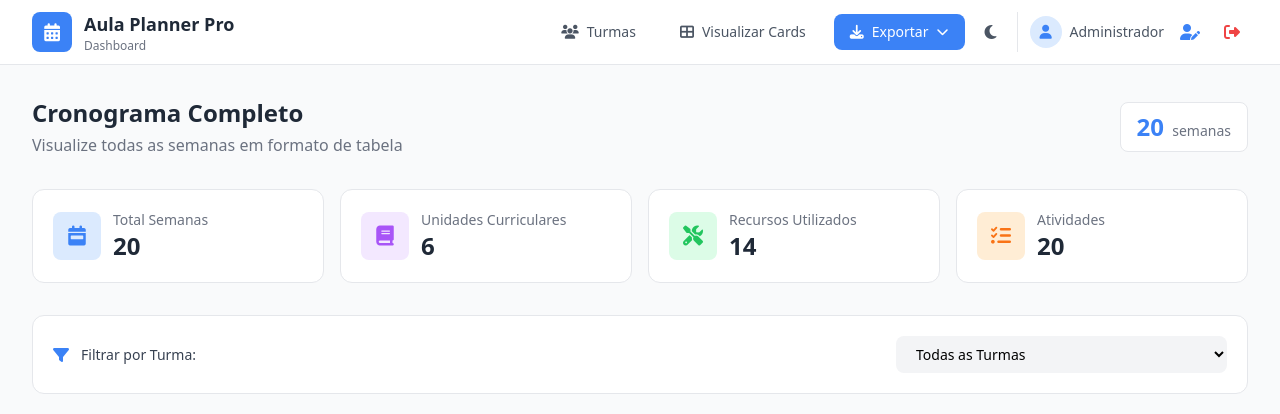
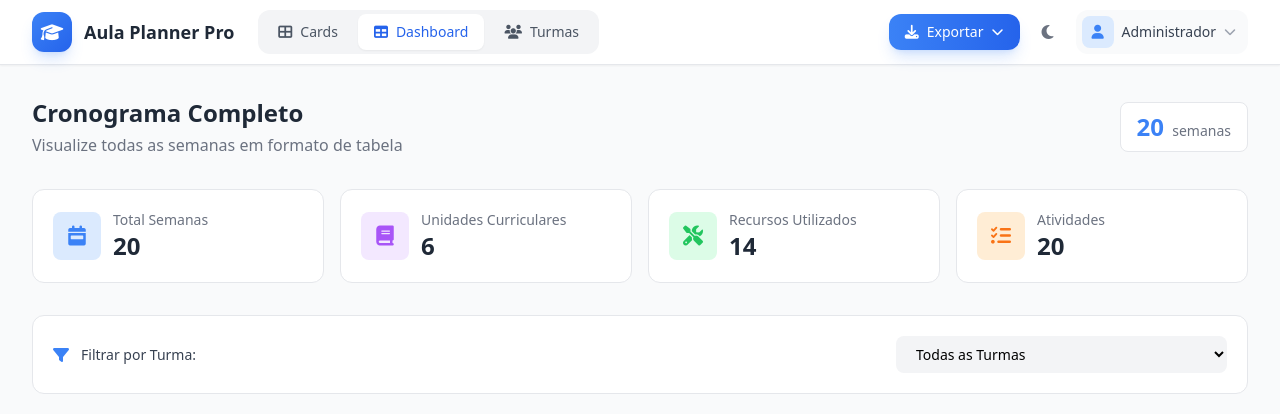
Before and after one commit to lsfrenzel/planner_aulas_pro, a Flask app: page /dashboard in a window 1280 px wide. Shown: the top 414 px of the page. Run offline with Flask 3, Linux system fonts and the light colour scheme; a user stored in the database is signed in; some libraries are stand-ins or nearby versions.

Commit message:
Improve login screen centering and update navigation menu
Updates login page layout for better centering and responsiveness, and redesigns the dashboard navigation with a modern tabbed interface, user dropdown, and improved mobile view.

Replit-Commit-Author: Agent
Replit-Commit-Session-Id: 9aa4810a-fe06-4716-96d4-dfea8e6516ec
Replit-Commit-Checkpoint-Type: full_checkpoint
Replit-Commit-Event-Id: 43fa025f-8341-49a0-b549-9f63367aac36
Replit-Commit-Screenshot-Url: https://storage.googleapis.com/screenshot-production-us-central1/e15fc62f-b7e7-4813-b8c5-63b20df9272f/9aa4810a-fe06-4716-96d4-dfea8e6516ec/VVuOgcu
Replit-Helium-Checkpoint-Created: true

```diff
--- a/templates/dashboard.html
+++ b/templates/dashboard.html
@@ -50,65 +50,102 @@
     </style>
 </head>
 <body class="bg-gray-50 dark:bg-gray-900 min-h-screen transition-colors duration-200">
-    <nav class="bg-white dark:bg-gray-800 border-b border-gray-200 dark:border-gray-700 sticky top-0 z-50">
+    <nav class="bg-white dark:bg-gray-800 border-b border-gray-200 dark:border-gray-700 sticky top-0 z-50 shadow-sm">
         <div class="max-w-7xl mx-auto px-4 sm:px-6 lg:px-8">
             <div class="flex items-center justify-between h-16">
-                <div class="flex items-center gap-4">
-                    <div class="flex items-center gap-3">
-                        <div class="w-10 h-10 bg-primary-500 rounded-lg flex items-center justify-center">
-                            <i class="fas fa-calendar-alt text-white text-lg"></i>
+                <div class="flex items-center gap-6">
+                    <a href="/" class="flex items-center gap-3 hover:opacity-80 transition-opacity">
+                        <div class="w-10 h-10 bg-gradient-to-br from-primary-500 to-primary-600 rounded-xl flex items-center justify-center shadow-lg shadow-primary-500/20">
+                            <i class="fas fa-graduation-cap text-white text-lg"></i>
                         </div>
-                        <div>
+                        <div class="hidden sm:block">
                             <h1 class="text-lg font-bold text-gray-800 dark:text-white">Aula Planner Pro</h1>
-                            <p class="text-xs text-gray-500 dark:text-gray-400">Dashboard</p>
+                        </div>
+                    </a>
+
+                    <div class="hidden md:flex items-center gap-1 bg-gray-100 dark:bg-gray-700/50 rounded-xl p-1">
+                        <a href="/" class="px-4 py-2 text-sm text-gray-600 dark:text-gray-300 hover:bg-white dark:hover:bg-gray-600 rounded-lg transition-all flex items-center gap-2">
+                            <i class="fas fa-th-large"></i>
+                            <span>Cards</span>
+                        </a>
+                        <a href="/dashboard" class="px-4 py-2 text-sm bg-white dark:bg-gray-600 text-primary-600 dark:text-primary-400 rounded-lg shadow-sm transition-all flex items-center gap-2 font-medium">
+                            <i class="fas fa-table"></i>
+                            <span>Dashboard</span>
+                        </a>
+                        <a href="/turmas" class="px-4 py-2 text-sm text-gray-600 dark:text-gray-300 hover:bg-white dark:hover:bg-gray-600 rounded-lg transition-all flex items-center gap-2">
+                            <i class="fas fa-users"></i>
+                            <span>Turmas</span>
+                        </a>
                     </div>
                 </div>
+
+                <div class="flex items-center gap-2 sm:gap-3">
+                    <div class="md:hidden flex items-center gap-1">
+                        <a href="/" class="p-2 text-gray-600 dark:text-gray-300 hover:bg-gray-100 dark:hover:bg-gray-700 rounded-lg" title="Cards">
+                            <i class="fas fa-th-large"></i>
+                        </a>
+                        <a href="/turmas" class="p-2 text-gray-600 dark:text-gray-300 hover:bg-gray-100 dark:hover:bg-gray-700 rounded-lg" title="Turmas">
+                            <i class="fas fa-users"></i>
+                        </a>
                     </div>
-                <div class="flex items-center gap-3">
-                    <a href="/turmas" class="px-4 py-2 text-sm text-gray-600 dark:text-gray-300 hover:bg-gray-100 dark:hover:bg-gray-700 rounded-lg transition-colors flex items-center gap-2">
-                        <i class="fas fa-users"></i>
-                        <span class="hidden sm:inline">Turmas</span>
-                    </a>
-                    <a href="/" class="px-4 py-2 text-sm text-gray-600 dark:text-gray-300 hover:bg-gray-100 dark:hover:bg-gray-700 rounded-lg transition-colors flex items-center gap-2">
-                        <i class="fas fa-th-large"></i>
-                        <span class="hidden sm:inline">Visualizar Cards</span>
-                    </a>
+
                     <div class="relative">
-                        <button onclick="toggleExportMenu()" class="px-4 py-2 text-sm bg-primary-500 hover:bg-primary-600 text-white rounded-lg transition-colors flex items-center gap-2">
+                        <button onclick="toggleExportMenu()" class="px-3 sm:px-4 py-2 text-sm bg-gradient-to-r from-primary-500 to-primary-600 hover:from-primary-600 hover:to-primary-700 text-white rounded-xl transition-all flex items-center gap-2 shadow-lg shadow-primary-500/20">
                             <i class="fas fa-download"></i>
                             <span class="hidden sm:inline">Exportar</span>
                             <i class="fas fa-chevron-down text-xs"></i>
                         </button>
-                        <div id="exportMenu" class="hidden absolute right-0 mt-2 w-48 bg-white dark:bg-gray-800 rounded-lg shadow-lg border border-gray-200 dark:border-gray-700 py-1 z-50">
-                            <a href="#" onclick="exportPDF()" class="flex items-center gap-2 px-4 py-2 text-sm text-gray-700 dark:text-gray-300 hover:bg-gray-100 dark:hover:bg-gray-700">
+                        <div id="exportMenu" class="hidden absolute right-0 mt-2 w-48 bg-white dark:bg-gray-800 rounded-xl shadow-xl border border-gray-200 dark:border-gray-700 py-2 z-50">
+                            <a href="#" onclick="exportPDF()" class="flex items-center gap-3 px-4 py-2.5 text-sm text-gray-700 dark:text-gray-300 hover:bg-gray-50 dark:hover:bg-gray-700 transition-colors">
                                 <i class="fas fa-file-pdf text-red-500"></i>
                                 Exportar PDF
                             </a>
-                            <a href="#" onclick="exportXLSX()" class="flex items-center gap-2 px-4 py-2 text-sm text-gray-700 dark:text-gray-300 hover:bg-gray-100 dark:hover:bg-gray-700">
+                            <a href="#" onclick="exportXLSX()" class="flex items-center gap-3 px-4 py-2.5 text-sm text-gray-700 dark:text-gray-300 hover:bg-gray-50 dark:hover:bg-gray-700 transition-colors">
                                 <i class="fas fa-file-excel text-green-500"></i>
                                 Exportar Excel
                             </a>
                         </div>
                     </div>
-                    <button onclick="toggleTheme()" class="p-2 hover:bg-gray-100 dark:hover:bg-gray-700 rounded-lg">
-                        <i class="fas fa-moon text-gray-600 dark:hidden"></i>
+
+                    <button onclick="toggleTheme()" class="p-2.5 hover:bg-gray-100 dark:hover:bg-gray-700 rounded-xl transition-colors">
+                        <i class="fas fa-moon text-gray-500 dark:hidden"></i>
                         <i class="fas fa-sun text-yellow-400 hidden dark:block"></i>
                     </button>
-                    <div class="flex items-center gap-2 pl-3 border-l border-gray-200 dark:border-gray-700">
+
+                    <div class="relative">
+                        <button onclick="toggleUserMenu()" class="flex items-center gap-2 p-1.5 pr-3 bg-gray-50 dark:bg-gray-700/50 hover:bg-gray-100 dark:hover:bg-gray-700 rounded-xl transition-colors">
                             {% if user_photo %}
-                        <img src="/static/uploads/profiles/{{ user_photo }}" alt="Foto de perfil" class="w-8 h-8 rounded-full object-cover border-2 border-primary-200">
+                            <img src="/static/uploads/profiles/{{ user_photo }}" alt="Foto de perfil" class="w-8 h-8 rounded-lg object-cover">
                             {% else %}
-                        <div class="w-8 h-8 bg-primary-100 dark:bg-primary-900/30 rounded-full flex items-center justify-center">
+                            <div class="w-8 h-8 bg-primary-100 dark:bg-primary-900/30 rounded-lg flex items-center justify-center">
                                 <i class="fas fa-user text-primary-500 text-sm"></i>
                             </div>
                             {% endif %}
-                        <span class="text-sm text-gray-600 dark:text-gray-300">{{ user.user_name }}</span>
-                        <a href="/perfil" class="p-2 text-primary-500 hover:bg-primary-50 dark:hover:bg-primary-900/20 rounded-lg" title="Meu Perfil">
-                            <i class="fas fa-user-edit"></i>
+                            <span class="hidden sm:block text-sm font-medium text-gray-700 dark:text-gray-300">{{ user.user_name }}</span>
+                            <i class="fas fa-chevron-down text-xs text-gray-400"></i>
+                        </button>
+                        <div id="userMenu" class="hidden absolute right-0 mt-2 w-56 bg-white dark:bg-gray-800 rounded-xl shadow-xl border border-gray-200 dark:border-gray-700 py-2 z-50">
+                            <div class="px-4 py-3 border-b border-gray-100 dark:border-gray-700">
+                                <p class="text-sm font-medium text-gray-800 dark:text-white">{{ user.user_name }}</p>
+                                <p class="text-xs text-gray-500 dark:text-gray-400 truncate">{{ user.user_email }}</p>
+                            </div>
+                            <a href="/perfil" class="flex items-center gap-3 px-4 py-2.5 text-sm text-gray-700 dark:text-gray-300 hover:bg-gray-50 dark:hover:bg-gray-700 transition-colors">
+                                <i class="fas fa-user-edit text-primary-500"></i>
+                                Meu Perfil
                             </a>
-                        <a href="/logout" class="p-2 text-red-500 hover:bg-red-50 dark:hover:bg-red-900/20 rounded-lg" title="Sair">
+                            {% if user.user_role == 'admin' %}
+                            <a href="/admin" class="flex items-center gap-3 px-4 py-2.5 text-sm text-gray-700 dark:text-gray-300 hover:bg-gray-50 dark:hover:bg-gray-700 transition-colors">
+                                <i class="fas fa-users-cog text-purple-500"></i>
+                                Administracao
+                            </a>
+                            {% endif %}
+                            <div class="border-t border-gray-100 dark:border-gray-700 mt-2 pt-2">
+                                <a href="/logout" class="flex items-center gap-3 px-4 py-2.5 text-sm text-red-600 dark:text-red-400 hover:bg-red-50 dark:hover:bg-red-900/20 transition-colors">
                                     <i class="fas fa-sign-out-alt"></i>
+                                    Sair
                                 </a>
+                            </div>
+                        </div>
                     </div>
                 </div>
             </div>
@@ -337,6 +374,21 @@
             localStorage.setItem('theme', document.documentElement.classList.contains('dark') ? 'dark' : 'light');
         }
 
+        function toggleUserMenu() {
+            const menu = document.getElementById('userMenu');
+            const exportMenu = document.getElementById('exportMenu');
+            exportMenu.classList.add('hidden');
+            menu.classList.toggle('hidden');
+        }
+
+        document.addEventListener('click', function(e) {
+            const userMenu = document.getElementById('userMenu');
+            const userBtn = e.target.closest('[onclick="toggleUserMenu()"]');
+            if (!userBtn && !userMenu.contains(e.target)) {
+                userMenu.classList.add('hidden');
+            }
+        });
+
         if (localStorage.getItem('theme') === 'dark' || (!localStorage.getItem('theme') && window.matchMedia('(prefers-color-scheme: dark)').matches)) {
             document.documentElement.classList.add('dark');
         }
--- a/templates/login.html
+++ b/templates/login.html
@@ -108,13 +108,13 @@
         }
     </style>
 </head>
-<body class="min-h-screen gradient-bg flex items-center justify-center p-3 sm:p-4 relative overflow-hidden">
+<body class="min-h-screen gradient-bg flex items-center justify-center p-4 sm:p-6 relative overflow-hidden">
     <div class="floating-shape w-48 h-48 sm:w-72 sm:h-72 -top-16 sm:-top-20 -left-16 sm:-left-20" style="animation-delay: 0s;"></div>
     <div class="floating-shape w-64 h-64 sm:w-96 sm:h-96 -bottom-24 sm:-bottom-32 -right-24 sm:-right-32" style="animation-delay: 2s;"></div>
     <div class="floating-shape w-32 h-32 sm:w-48 sm:h-48 top-1/4 right-4 sm:right-10" style="animation-delay: 4s;"></div>
     <div class="floating-shape w-24 h-24 sm:w-32 sm:h-32 bottom-1/4 left-4 sm:left-10" style="animation-delay: 1s;"></div>
 
-    <div class="w-full max-w-sm sm:max-w-md relative z-10">
+    <div class="w-full max-w-md relative z-10 flex flex-col items-center justify-center">
         <div class="text-center mb-6 sm:mb-8 slide-up">
             <div class="w-16 h-16 sm:w-20 md:w-24 sm:h-20 md:h-24 bg-white rounded-2xl sm:rounded-3xl shadow-2xl flex items-center justify-center mx-auto mb-4 sm:mb-6 float-animation pulse-glow">
                 <i class="fas fa-graduation-cap text-2xl sm:text-3xl md:text-4xl text-primary-500"></i>
@@ -125,7 +125,7 @@
             <p class="text-primary-200 text-sm sm:text-base md:text-lg px-4">Planejamento de aulas simplificado</p>
         </div>
 
-        <div class="glass-card rounded-2xl sm:rounded-3xl shadow-2xl p-5 sm:p-6 md:p-8 mx-2 sm:mx-0 slide-up-delay-1">
+        <div class="glass-card rounded-2xl sm:rounded-3xl shadow-2xl p-6 sm:p-8 md:p-10 w-full slide-up-delay-1">
             <div class="text-center mb-5 sm:mb-8">
                 <h2 class="text-xl sm:text-2xl font-bold text-gray-800 mb-1 sm:mb-2">Bem-vindo de volta!</h2>
                 <p class="text-gray-500 text-sm sm:text-base">Entre com suas credenciais para continuar</p>
```
Lines whose indentation alone changed are shown as unchanged.
